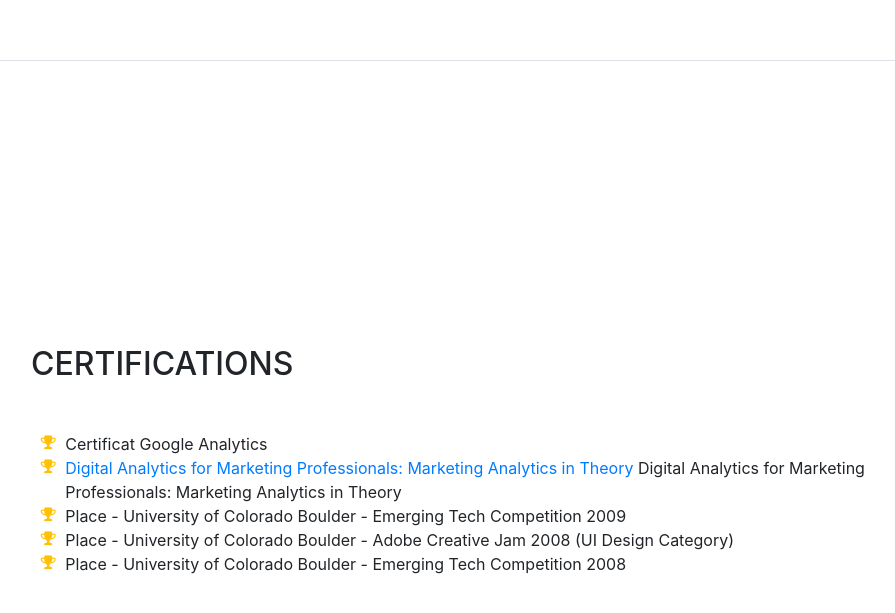
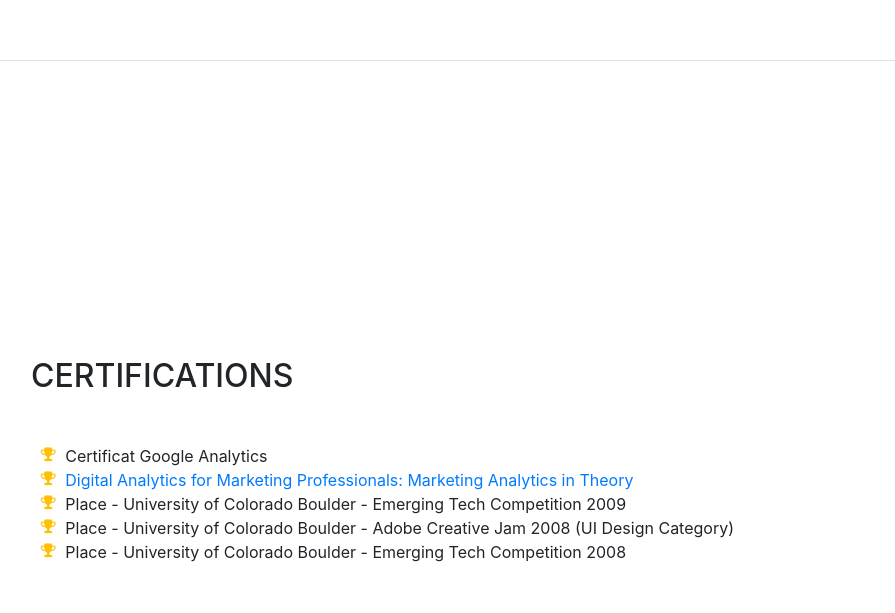
Before and after one commit to georgewillems/georgewillems.github.io, a website with bundled scripts: page index.html in a window 1280 px wide. Shown: the part 4244-4857 px from the top of the page, without its empty margins (289-1184 px from the left). Built offline with nearby package versions, Linux system fonts and the light colour scheme; a web font is replaced by a local one.

Commit message:
Update index.html

```diff
--- a/index.html
+++ b/index.html
@@ -281,7 +281,7 @@
             <li>
               <i class="fa-li fa fa-trophy text-warning"></i>
               <a href="https://www.coursera.org/account/accomplishments/verify/4WPLG3KKAUSU" target="_blank">Digital Analytics for Marketing Professionals: Marketing Analytics in Theory</a>
-              Digital Analytics for Marketing Professionals: Marketing Analytics in Theory</li>
+            </li>
             <li>
               <i class="fa-li fa fa-trophy text-warning"></i>
               Place - University of Colorado Boulder - Emerging Tech Competition 2009</li>
```
